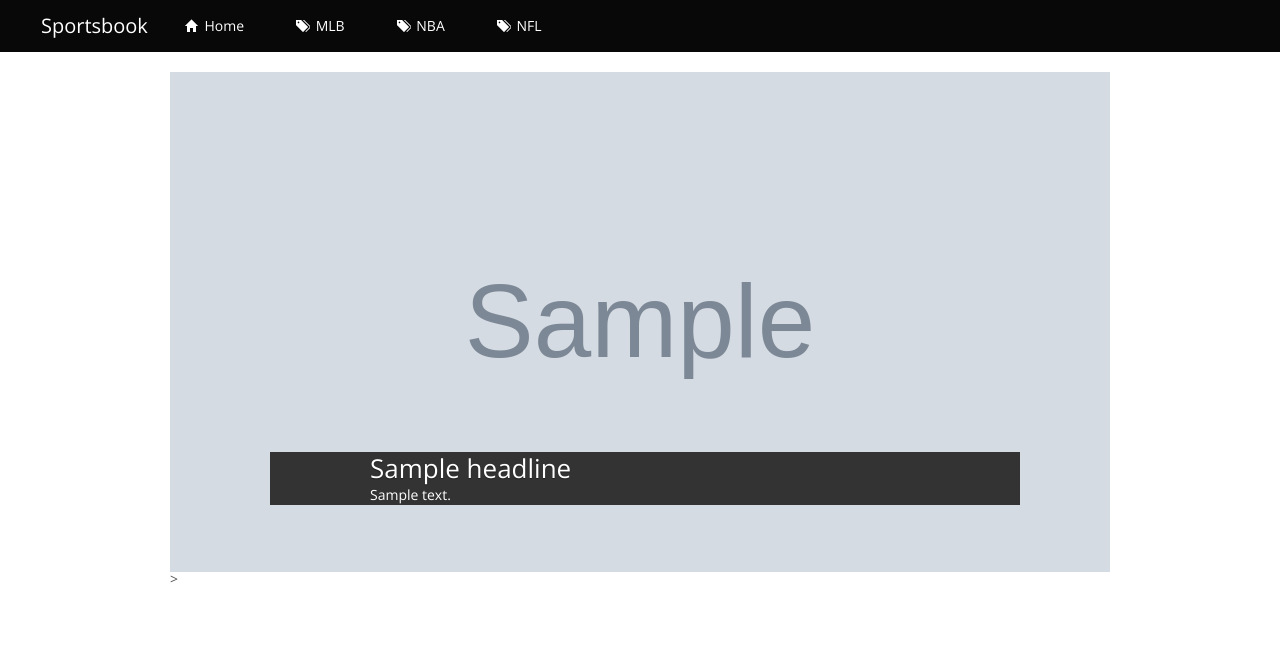
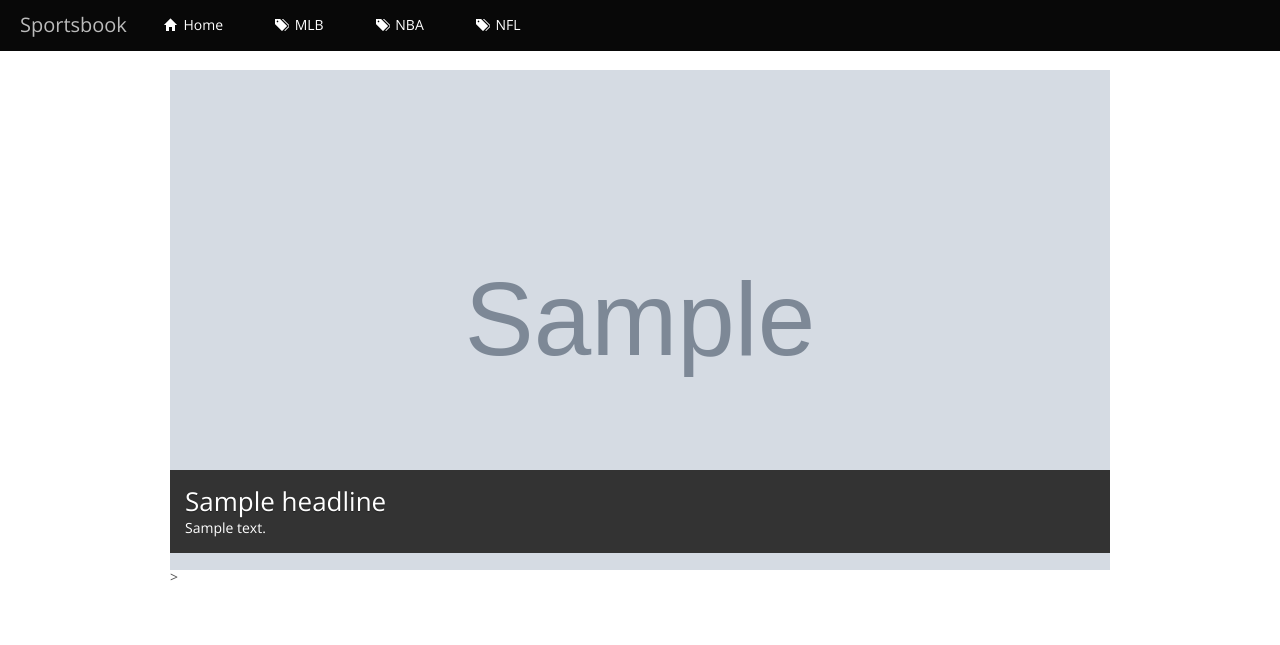
Before and after one commit to usmke1179/sportsbook, a Django app: template news/templates/news/index.html in a window 1280 px wide. Shown: the top 645 px of the page. Run offline with Django 3.2, Linux system fonts and the light colour scheme; the template is opened without the code that fills it: most values are stand-ins (such as "Sample title", 1, 10 or a date in 2020); grey boxes marked "Sample" are stand-in pictures; parts of the project's set-up code (start-up, migrations or seed data) failed here and were passed over; some libraries are stand-ins or nearby versions.

Commit message:
minor css changes

```diff
--- a/book/admin.py
+++ b/book/admin.py
@@ -1,6 +1,7 @@
 from django.contrib import admin
-from .models import Bet, BaseballLine, BasketballLine
+from .models import Bet, BaseballLine, BasketballLine, FootballLine
 
 admin.site.register(Bet)
 admin.site.register(BasketballLine)
 admin.site.register(BaseballLine)
+admin.site.register(FootballLine)
--- a/book/templates/book/index.html
+++ b/book/templates/book/index.html
@@ -2,7 +2,7 @@
 
 {% block content %}
     <form method = "POST" action="/">
-        <div class="container" >
+        <div class="container line-table" >
           {% load render_table from django_tables2 %}
           {% render_table table %}
             <div class="pull-right">
--- a/book/urls.py
+++ b/book/urls.py
@@ -1,5 +1,5 @@
 from django.conf.urls import patterns, url
-from .views import BaseballView, BasketballView, FootballView#, HockeyView
+from .views import BaseballView, BasketballView, FootballView  # , HockeyView
 
 urlpatterns = patterns(
     '',
--- a/sportsbook/static/extra.css
+++ b/sportsbook/static/extra.css
@@ -44,10 +44,7 @@
 .carousel-caption {
   background-color: #333333;
   position: static;
-  max-width: 550px;
-  padding: 0 100px;
-  margin-top: 380px;
-  margin-left: 100px;
+  margin-top: 400px;
 }
 .carousel-caption h2,
 .carousel-caption .lead {
@@ -66,6 +63,12 @@
 -------------------------------------------------- */
 
 /* Center align the text within the three columns below the carousel */
+.marketing {
+  margin-top: 70px;
+}
+.line-table {
+  margin-top: 70px;
+}
 .marketing .span4 {
   text-align: center;
 }
--- a/sportsbook/templates/base.html
+++ b/sportsbook/templates/base.html
@@ -8,14 +8,9 @@
     <link href="{{ STATIC_URL }}extra.css" rel="stylesheet" media="screen">
   </head>
   <body>
-    <div class="navbar">
+    <div class="navbar navbar-fixed-top">
       <div class="navbar-inner">
         <div class="container-fluid">
-          <a class="btn btn-navbar" data-toggle="collapse" data-target=".nav-collapse">
-            <span class="icon-bar"></span>
-            <span class="icon-bar"></span>
-            <span class="icon-bar"></span>
-          </a>
           <a class="brand" href="/" name="top">Sportsbook</a>
           <div class="nav-collapse collapse">
             <ul class="nav">
```
